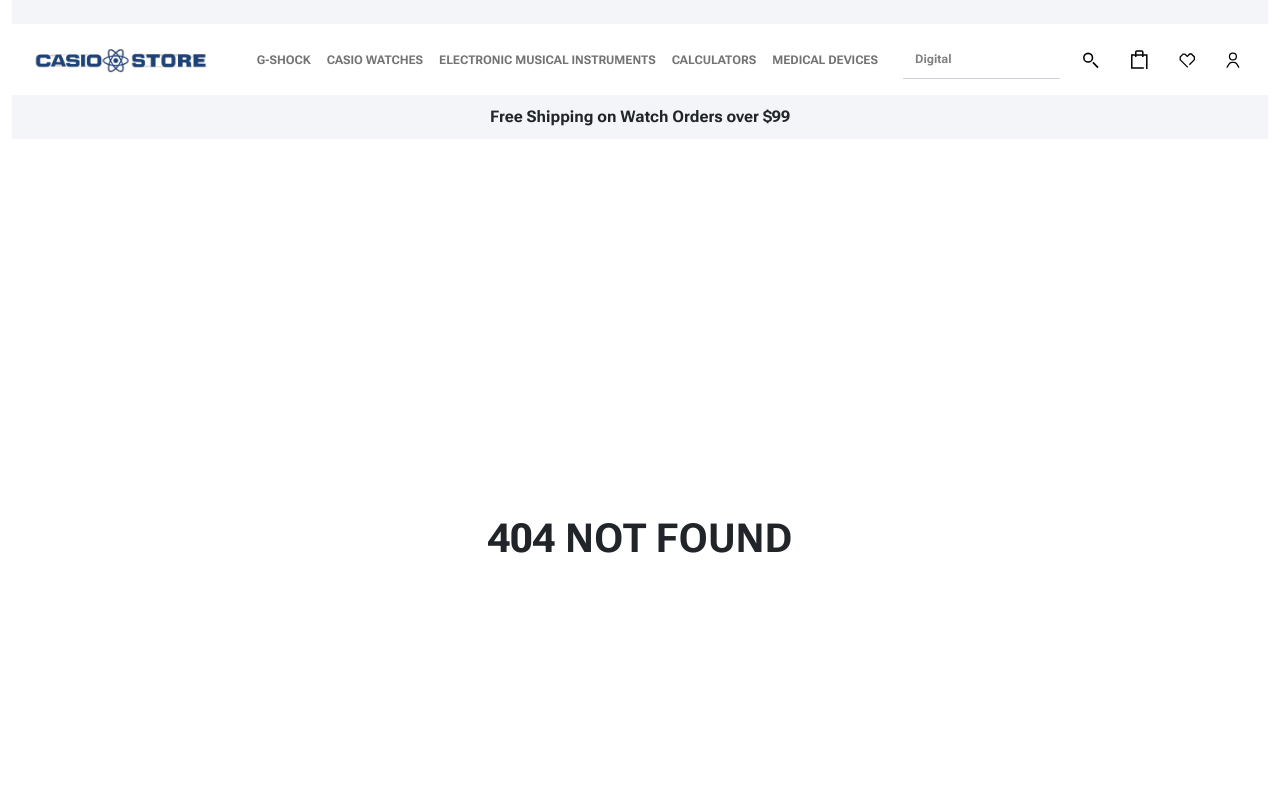
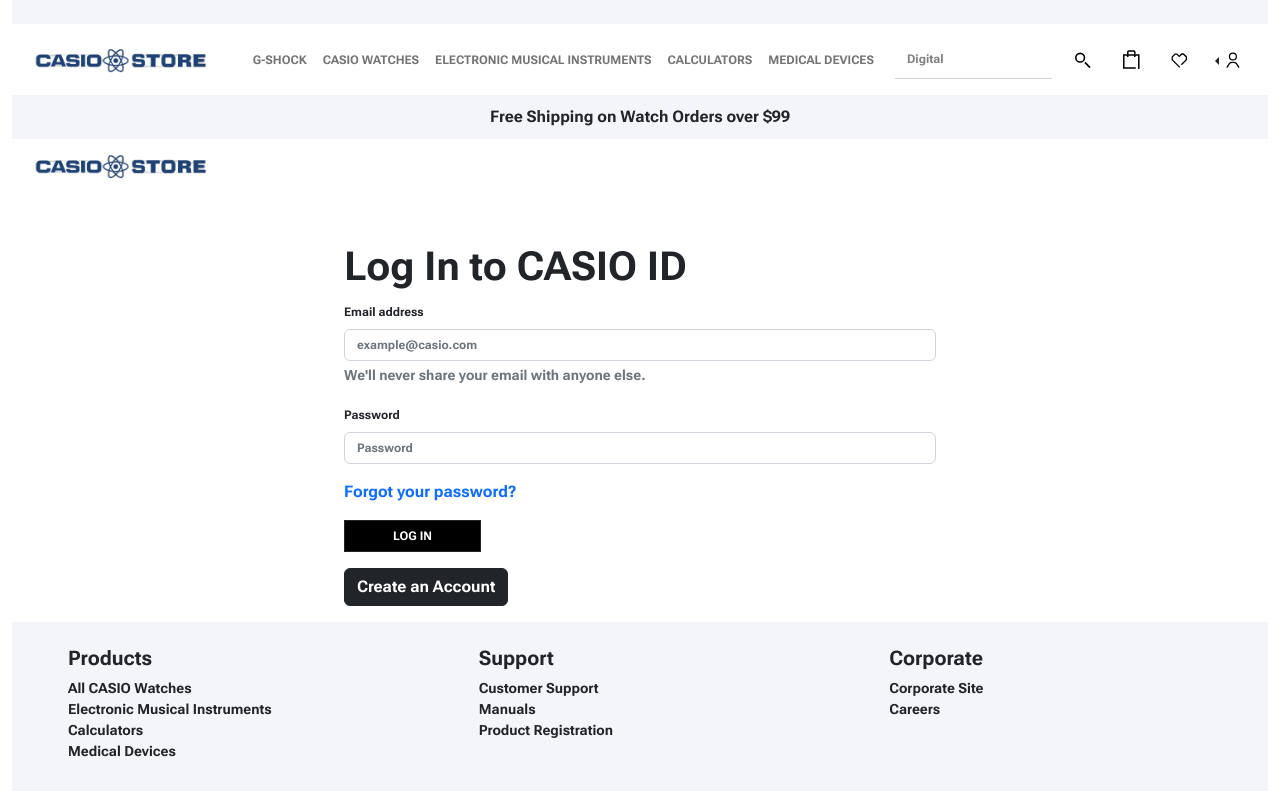
Before and after one commit to MeLlamoLeandro/Coder-House-React-JS-Casio-React-Store, a React (Create React App) app: page /login in a window 1280 px wide. Shown: the top 791 px of the page. Built offline with nearby package versions, Linux system fonts and the light colour scheme; no server answers.

Commit message:
create, loguin and logout success

```diff
--- a/src/App.css
+++ b/src/App.css
@@ -52,7 +52,12 @@ footer {
 }
 
 .nav-link:hover {
-  border-bottom: 1px solid #000 !important;
+  border-bottom: 2px solid #000 !important;
+  color: black !important;
+}
+
+.nav-login__widget:hover {
+  border-bottom: 2px solid #000 !important;
   color: black !important;
 }
 
@@ -345,3 +350,17 @@ input.placeholder-input::placeholder {
   transform: rotate(330deg) translate(0, -130%);
   animation-delay: -0.1s;
 }
+
+
+/*-----------Login----------------*/
+.login-header {
+  height: 100px;
+}
+
+/*-----------Register----------------*/
+/*-----------Checkout----------------*/
+.form-control:focus {
+
+  border: 2px solid #000 !important;
+  box-shadow: none !important;
+}
--- a/src/App.jsx
+++ b/src/App.jsx
@@ -1,20 +1,23 @@
 import './App.css';
 import { BrowserRouter, Routes, Route } from "react-router-dom"
-import Header from './components/Header';
+import { LoginProvider } from './context/LoginContext';
+import { CartProvider } from './context/CartContext';
 import ItemListContainer from './components/ItemListContainer';
 import ItemDetailContainer from './components/ItemDetailContainer';
+import ItemSearchContainer from './components/ItemSearchContainer';
+import Header from './components/Header';
+import Cart from './components/Cart';
 import Footer from './components/Footer';
-import { CartProvider } from './context/CartContext';
-import Cart from './components/Cart';
-import ScrollToTop from './helpers/scrollToTop';
-import ItemSearchContainer from './components/ItemSearchContainer';
 import Checkout from './components/Checkout';
 import Error404 from './components/Error404';
+import Login from './components/Login';
+import ScrollToTop from './helpers/scrollToTop';
 
 
 function App() {
   return (
     <div className='container-fluid'>
+      <LoginProvider>
         <CartProvider>
           <BrowserRouter>
             <ScrollToTop />
@@ -27,10 +30,12 @@ function App() {
               <Route path='/cart' element={<Cart />} />
               <Route path='/checkout' element={<Checkout />} />
               <Route path='*' element={<Error404 />} />
+              <Route path='/login' element={<Login />} />
             </Routes>
             <Footer />
           </BrowserRouter>
         </CartProvider>
+      </LoginProvider>
     </div>
   );
 }
--- a/src/components/CartWidget.jsx
+++ b/src/components/CartWidget.jsx
@@ -8,7 +8,7 @@ const CartWidget = () => {
 
     return (
         <div>
-            <Link to="/Cart" className="btn position-relative">
+            <Link to="/cart" className="btn position-relative">
                 <img src={iconCart} alt="Cart" width="24" />
                 {totalItems()>0&&<span id="carrito" className="position-absolute top-0 start-100 translate-middle badge rounded-pill bg-dark">{totalItems()}</span>}
             </Link>
--- a/src/components/Checkout.jsx
+++ b/src/components/Checkout.jsx
@@ -1,16 +1,18 @@
 import { useContext, useEffect, useState } from 'react'
 import { Link, useNavigate } from 'react-router-dom'
 import { CartContext } from '../context/CartContext'
+import { LoginContext } from '../context/LoginContext'
 import { getFirestore, collection, addDoc } from "firebase/firestore";
 import CheckoutItem from './CheckoutItem.jsx'
+import sendEmail from '../helpers/EmailJS.jsx';
+import logoCasio from "./images/new_logo_casio_r_store-min.png";
 import { ReactComponent as IconQuestion } from "./images/question.svg";
-import logoCasio from "./images/new_logo_casio_r_store-min.png";
-import sendEmail from '../helpers/EmailJS.jsx';
 
 const Checkout = () => {
 
     const navigate = useNavigate();
     const { cart, totalItems, totalPrices, clean } = useContext(CartContext);
+    const { login } = useContext(LoginContext);
 
     const [email, setEmail] = useState("");
     const [phone, setPhone] = useState("");
@@ -61,7 +63,7 @@ const Checkout = () => {
             }
             console.log('3- created buyer')
 
-            const items = cart.map((item) => ({ id: item.id, title: item.model, quantity: item.quantity, price: item.price, img: item.img1}))
+            const items = cart.map((item) => ({ id: item.id, title: item.model, quantity: item.quantity, price: item.price, img: item.img1 }))
             const total = totalPrices()
             const itemsCount = totalItems()
             const date = new Date().toLocaleDateString()
@@ -136,8 +138,19 @@ const Checkout = () => {
                                             <div >
                                                 <div className="stage-body p-10">
                                                     <div className="mb-3">
+                                                        <div id='purhcaseWithAccount'>
+                                                            <p>Use CASIO ID Account</p>
+                                                            <p>Log in or create a CASIO ID account to easily manage and track your order. An account is required for Tax Exempt orders.</p>
+                                                            <div className='d-flex gap-3'>
+                                                                <button className='btn btn-dark background-secondary rounded-0 btn-buyNow px-5'>LOG IN</button>
+                                                                <button className='btn btn-dark background-secondary rounded-0 btn-buyNow px-5'>JOIN US</button>
+                                                            </div>
+                                                        </div>
+                                                        <br />
+                                                        <hr />
+                                                        <p>Continue as a guest</p>
                                                         <label className="form-label fs-12">Email*</label>
-                                                        <input type="email" className="form-control rounded-0" required onInput={(e) => { setEmail(e.target.value) }} />
+                                                        <input type="email" className="form-control rounded-0" required onInput={(e) => { setEmail(e.target.value) }} disabled={login} />
                                                         <div className="invalid-feedback fs-12">
                                                             Please Enter Email Address
                                                         </div>
--- /dev/null
+++ b/src/components/Login.jsx
@@ -0,0 +1,105 @@
+import { Link } from "react-router-dom"
+import logoCasio from "./images/new_logo_casio_r_store-min.png";
+import { getAuth, createUserWithEmailAndPassword ,signInWithEmailAndPassword} from "firebase/auth";
+import { useNavigate } from "react-router-dom";
+import { useContext } from "react";
+import { LoginContext } from "../context/LoginContext";
+
+const Login = () => {
+  const navigate = useNavigate();
+  const {login} = useContext(LoginContext);
+  if (login) {
+    navigate("/");
+  }
+  //creo un login para que el usuario pueda ingresar a su cuenta
+  //se le pide el email y la contraseña
+  //se le da la opcion de recuperar la contraseña
+  //se le da la opcion de crear una cuenta
+
+  const createUser = (e) => {
+    e.preventDefault();
+    const email = document.getElementById('email').value;
+    const password = document.getElementById('password').value;
+
+    const auth = getAuth();
+    createUserWithEmailAndPassword(auth, email, password)
+      .then((userCredential) => {
+        // Signed in
+        const user = userCredential.user;
+        // ...
+        console.log(user);
+      })
+      .catch((error) => {
+        const errorCode = error.code;
+        const errorMessage = error.message;
+        // ..
+
+        console.log(errorCode, errorMessage);
+        alert(errorCode, errorMessage);
+      });
+  }
+
+  const handleSubmit = (e) => {
+    e.preventDefault();
+    const email = document.getElementById('email').value;
+    const password = document.getElementById('password').value;
+
+    const auth = getAuth();
+    signInWithEmailAndPassword(auth, email, password)
+      .then((userCredential) => {
+        // Signed in
+        const user = userCredential.user;
+        console.log(user);
+        // ...
+        alert('User loged in, welcome!');
+      })
+      .catch((error) => {
+        const errorCode = error.code;
+        const errorMessage = error.message;
+        console.log(errorCode, errorMessage);
+        alert(errorCode, errorMessage);
+      });
+  }
+
+  return (
+    <div className="container-fluid">
+      <div className="row">
+        <header className="login-header col-12">
+          <Link to="/"><img className="img-fluid logo-casio" src={logoCasio} alt="Casio" /></Link>
+        </header>
+        <main>
+          <div className="container-fluid">
+            <div className="row">
+              <div className="col-12 col-md-6 offset-md-3 mb-3">
+                <h1 className="login-title">Log In to CASIO ID</h1>
+                <form id='form-login' /* className="needs-validation" noValidate */ onSubmit={handleSubmit}>
+                  <div className="mb-3">
+                    <label htmlFor="email" className="form-label fs-12">Email address</label>
+                    <input type="email" className="form-control fs-12" id="email" aria-describedby="emailHelp" placeholder="example@casio.com" required/>
+                    <div id="emailHelp" className="form-text">We'll never share your email with anyone else.</div>
+                  </div>
+                  <div className="mb-3">
+                    <label htmlFor="password" className="form-label fs-12">Password</label>
+                    <input type="password" className="form-control fs-12" id="password" placeholder="Password" required/>
+                  </div>
+                  <div className="mb-3">
+                    <Link to="/forgot-password">Forgot your password?</Link>
+                  </div>
+                  <button type="submit" className="btn btn-dark background-secondary rounded-0 btn-buyNow px-5">LOG IN</button>
+                </form>
+                <div className="mt-3">
+                  {/* <Link to="/register">Not a Member Yet? Create an Account</Link> */}
+                  <button className="btn btn-dark" onClick={createUser}>Create an Account</button>
+                </div>
+              </div>
+            </div>
+          </div>
+
+
+        </main>
+      </div>
+    </div>
+  )
+}
+
+export default Login
--- /dev/null
+++ b/src/components/LoginWidget.jsx
@@ -0,0 +1,30 @@
+import iconLogin from "./images/login.svg";
+import iconLoginOk from "./images/login-ok.svg";
+import { Link } from "react-router-dom";
+import { useContext } from "react";
+import { LoginContext } from "../context/LoginContext";
+
+
+const LoginWidget = () => {
+    const { login, logout } = useContext(LoginContext);
+
+    return (
+        <div className="nav-login__widget">
+            <div className="dropdown dropstart">
+                <button className="btn dropdown-toggle rounded-0 position-relative" data-bs-toggle="dropdown" aria-expanded="false">
+                    <img src={iconLogin} alt="Login" />
+                    {login && <span className="position-absolute top-0 start-100 translate-middle badge rounded-pill bg-dark"><img src={iconLoginOk} alt="LoginOk" /></span>}
+                </button>
+                <ul className="dropdown-menu rounded-0">
+                    <div className="d-flex justify-content-center align-items-center">
+                        <li><Link to="/login" className="btn btn-dark btn-buyNow background-secondary rounded-0 px-5">LOG IN</Link></li>
+                    </div>
+                    <li><Link to="/" className="dropdown-item fs-12">Order History</Link></li>
+                    <li><button className="dropdown-item fs-12" onClick={logout}>Sign Out</button></li>
+                </ul>
+            </div>
+        </div>
+    )
+}
+
+export default LoginWidget
--- a/src/components/Navbar.jsx
+++ b/src/components/Navbar.jsx
@@ -1,12 +1,13 @@
 import logoCasio from "./images/new_logo_casio_r_store-min.png";
 import iconSearch from "./images/search.svg";
 import iconHeart from "./images/heart.svg";
-import iconLogin from "./images/login.svg";
+import LoginWidget from "./LoginWidget";
 import CartWidget from "./CartWidget";
 import { Link, NavLink, useNavigate } from "react-router-dom";
 import { useEffect, useRef, useState } from 'react';
 
 import Typed from 'typed.js'
+
 
 const Navbar = () => {
   const navigate = useNavigate();
@@ -72,11 +73,11 @@ const Navbar = () => {
               placeholder=""
               value={searchTerm}
               onInput={handleInputChange} />
-            <div className="d-flex justify-content-center">
-              <button className="btn" type="submit" onClick={() => navigate(`/search-results?query=${encodeURIComponent(searchTerm.toUpperCase())}`)}><img src={iconSearch} alt="Search" /></button>
+            <div className="d-flex justify-content-center align-items-center">
+              <button className="btn rounded-0" type="submit" onClick={() => navigate(`/search-results?query=${encodeURIComponent(searchTerm.toUpperCase())}`)}><img src={iconSearch} alt="Search" /></button>
               <CartWidget />
-              <button className="btn"><img src={iconHeart} alt="Favorites" /></button>
-              <button className="btn"><img src={iconLogin} alt="Login" /></button>
+              <button className="btn rounded-0"><img src={iconHeart} alt="Favorites" /></button>
+              <LoginWidget />
             </div>
           </form>
         </div>
--- /dev/null
+++ b/src/context/LoginContext.jsx
@@ -0,0 +1,46 @@
+import { createContext, useState } from "react";
+import { getAuth, onAuthStateChanged } from "firebase/auth";
+
+export const LoginContext = createContext();
+
+export const LoginProvider = ({ children }) => {
+
+    const [login, setLogin] = useState(false);
+
+    const auth = getAuth();
+    onAuthStateChanged(auth, (user) => {
+        if (user) {
+            // User is signed in, see docs for a list of available properties
+            // https://firebase.google.com/docs/reference/js/auth.user
+            const uid = user.uid;
+            console.log(uid);
+            console.log(auth.currentUser);
+            console.log(user);
+
+            // ...
+            setLogin(true);
+
+        } else {
+            // User is signed out
+            // ...
+            setLogin(false);
+        }
+    });
+
+    const logout = () => {
+        auth.signOut().then(() => {
+            // Sign-out successful.
+            console.log('User signed out');
+            setLogin(false);
+        }).catch((error) => {
+            // An error happened.
+            console.log(error);
+        });
+    }
+
+    return (
+        <LoginContext.Provider value={{ login, logout }}>
+            {children}
+        </LoginContext.Provider>
+    )
+}
```
Also changed, not shown: src/components/images/login-ok.svg (added). Lines whose indentation alone changed are shown as unchanged.
